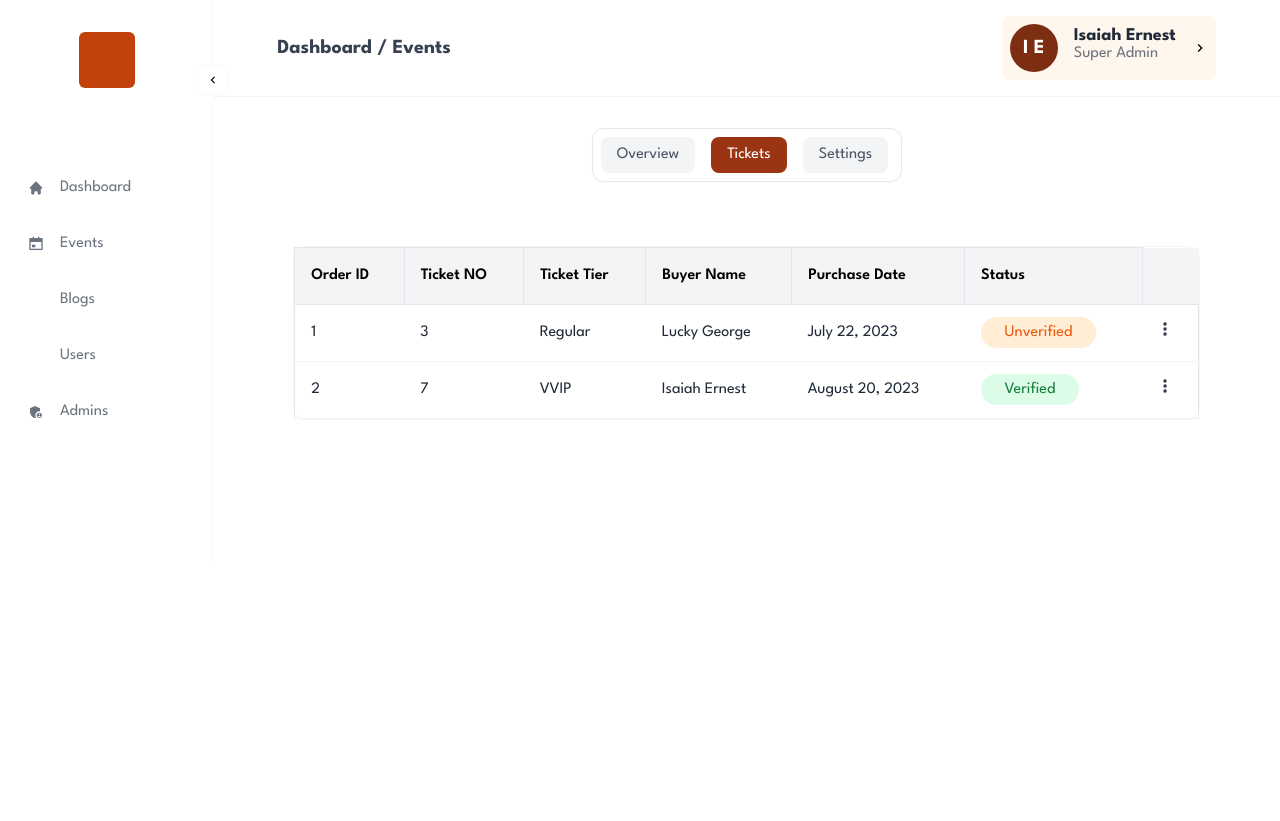
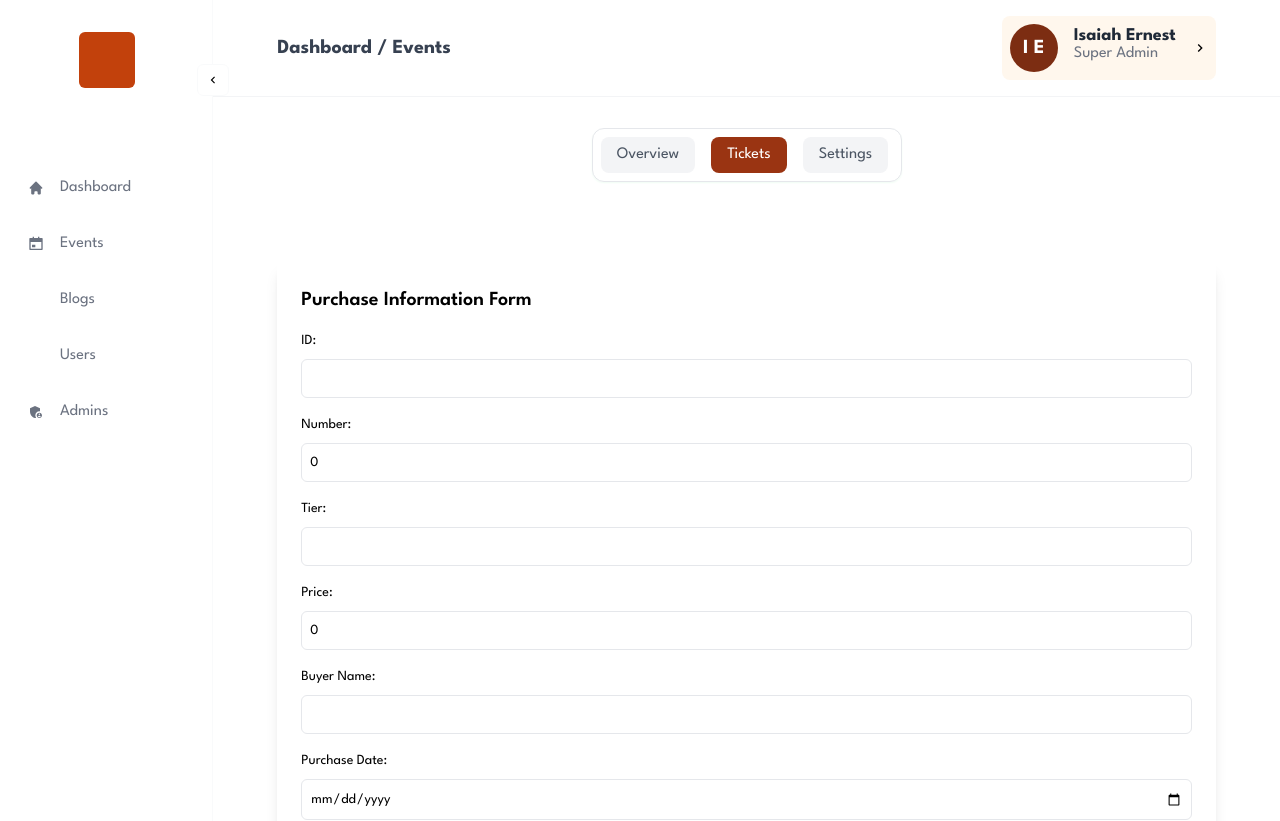
Before and after one commit to ernestechie/fossa-hub, a Next.js app: page /dashboard/events/1/tickets in a window 1280 px wide. Shown: the top 821 px of the page. Before the commit the page ends 800 px from the top, so only its background shows below. Built offline with nearby package versions, Linux system fonts and the light colour scheme; some icons are missing.

Commit message:
resolved conflict

```diff
--- a/app/dashboard/events/[eventId]/tickets/page.tsx
+++ b/app/dashboard/events/[eventId]/tickets/page.tsx
@@ -3,35 +3,36 @@ import { getEventById } from "@/libs/events";
 import { ITicket } from "@/models/tickets";
 import React from "react";
 import PopupMenu from "@/app/components/Events/PopupMenu/PopUp";
+import TicketForm from "@/app/components/Events/TicketForm/TicketForm";
 
 const data = [
   {
-    _id: '1',
+    _id: "1",
     number: 3,
-    tier: 'Regular',
+    tier: "Regular",
     price: 5000,
-    buyer_name: 'Lucky George',
-    purchase_date: new Date('07-22-23'),
+    buyer_name: "Lucky George",
+    purchase_date: new Date("07-22-23"),
     verification_status: false,
   },
   {
-    _id: '2',
+    _id: "2",
     number: 7,
-    tier: 'VVIP',
+    tier: "VVIP",
     price: 12000,
-    buyer_name: 'Isaiah Ernest',
-    purchase_date: new Date('08-20-23'),
+    buyer_name: "Isaiah Ernest",
+    purchase_date: new Date("08-20-23"),
     verification_status: true,
   },
 ];
 
 const columns = [
-  { label: 'Order ID', key: '_id' },
-  { label: 'Ticket NO', key: 'number' },
-  { label: 'Ticket Tier', key: 'tier' },
-  { label: 'Buyer Name', key: 'buyer_name' },
-  { label: 'Purchase Date', key: 'purchase_date' },
-  { label: 'Status', key: 'verification_status' },
+  { label: "Order ID", key: "_id" },
+  { label: "Ticket NO", key: "number" },
+  { label: "Ticket Tier", key: "tier" },
+  { label: "Buyer Name", key: "buyer_name" },
+  { label: "Purchase Date", key: "purchase_date" },
+  { label: "Status", key: "verification_status" },
 ];
 
 interface ColumnType {
@@ -45,6 +46,8 @@ const EventTickets = ({ params }: { params: { eventId: string } }) => {
   const currentEvent = getEventById(currentId);
 
   return (
+    <>
+      <TicketForm />
       <div className="container mx-auto p-4">
         <div className="rounded-xl border-[1px] border-gray-100">
           <table className="table w-full border-collapse">
@@ -92,6 +95,7 @@ const EventTickets = ({ params }: { params: { eventId: string } }) => {
           </table>
         </div>
       </div>
+    </>
   );
 };
 
--- a/app/dashboard/events/[eventId]/verification/page.tsx
+++ /dev/null
@@ -1,11 +0,0 @@
-import React from 'react';
-
-const EventTicketVerification = () => {
-  return (
-    <div>
-      <p>Verification</p>
-    </div>
-  );
-};
-
-export default EventTicketVerification;
--- a/app/dashboard/events/createevent/page.tsx
+++ /dev/null
@@ -1,7 +0,0 @@
-import EventFormComponent from "@/app/components/Events/EventForm/EventForm";
-
-export default function createevents(){
-    return(
-        <EventFormComponent />
-    )
-}
```
Lines whose indentation alone changed are shown as unchanged.
